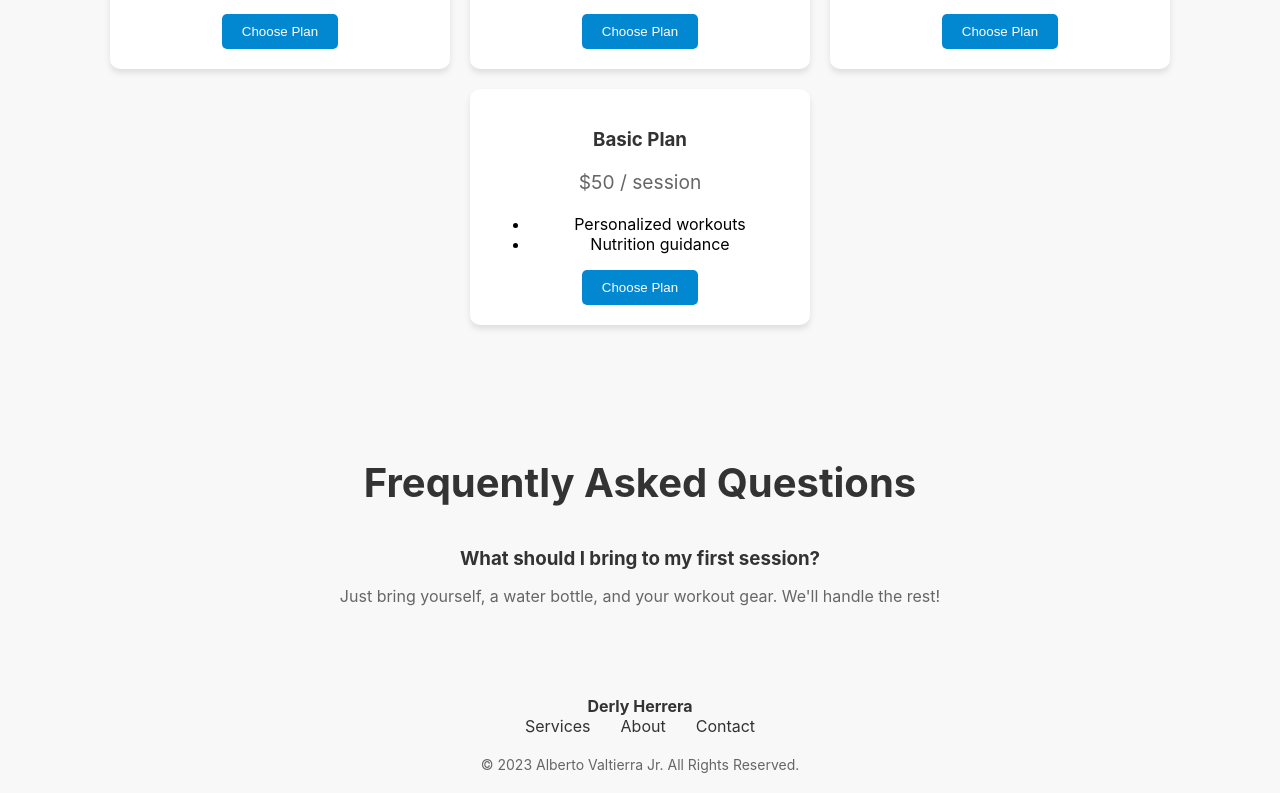
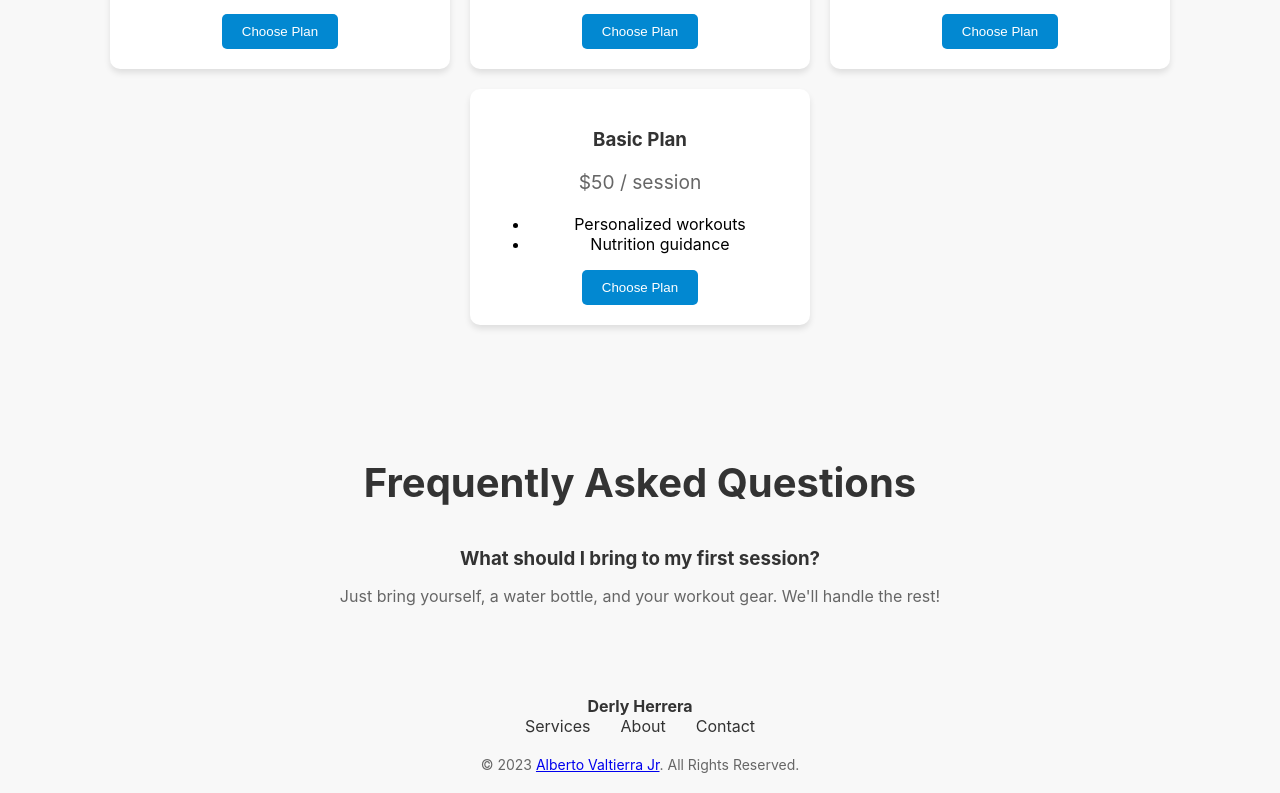
Before and after one commit to Betojr04/Personal-Training-Web, a React (Create React App) app: page / in a window 1280 px wide. Shown: the part 3090-3883 px from the top of the page. Built offline with nearby package versions, Linux system fonts and the light colour scheme.

Commit message:
added link to my portfolio in the footer

```diff
--- a/src/components/Footer.js
+++ b/src/components/Footer.js
@@ -23,8 +23,9 @@ export const Footer = () => {
           </Link>
         </div>
         <div className="footer-copy">
-          &copy; {new Date().getFullYear()} Alberto Valtierra Jr. All Rights
-          Reserved.
+          &copy; {new Date().getFullYear()}{" "}
+          <a href="https://betowebdev-six.vercel.app/">Alberto Valtierra Jr</a>.
+          All Rights Reserved.
         </div>
       </div>
     </footer>
```
